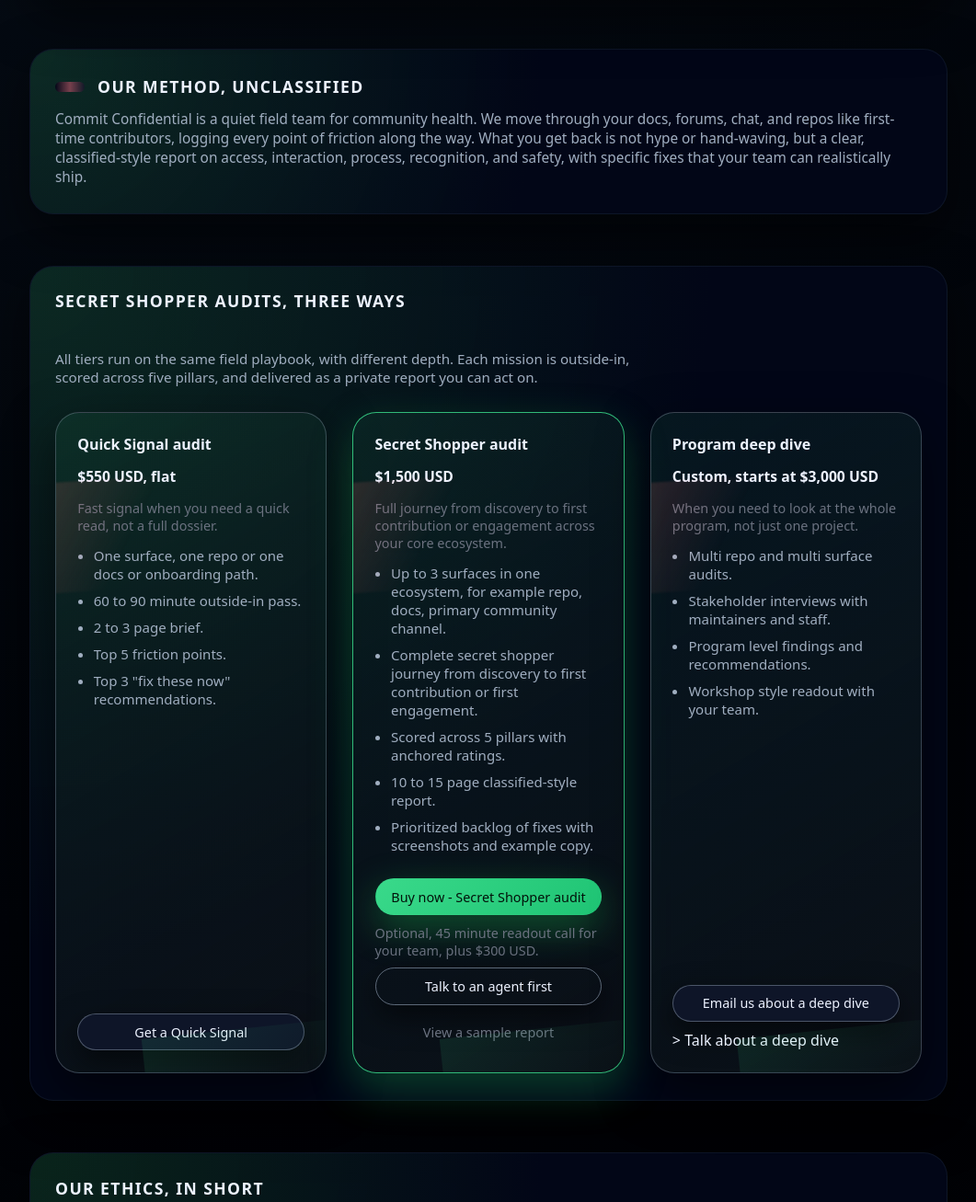
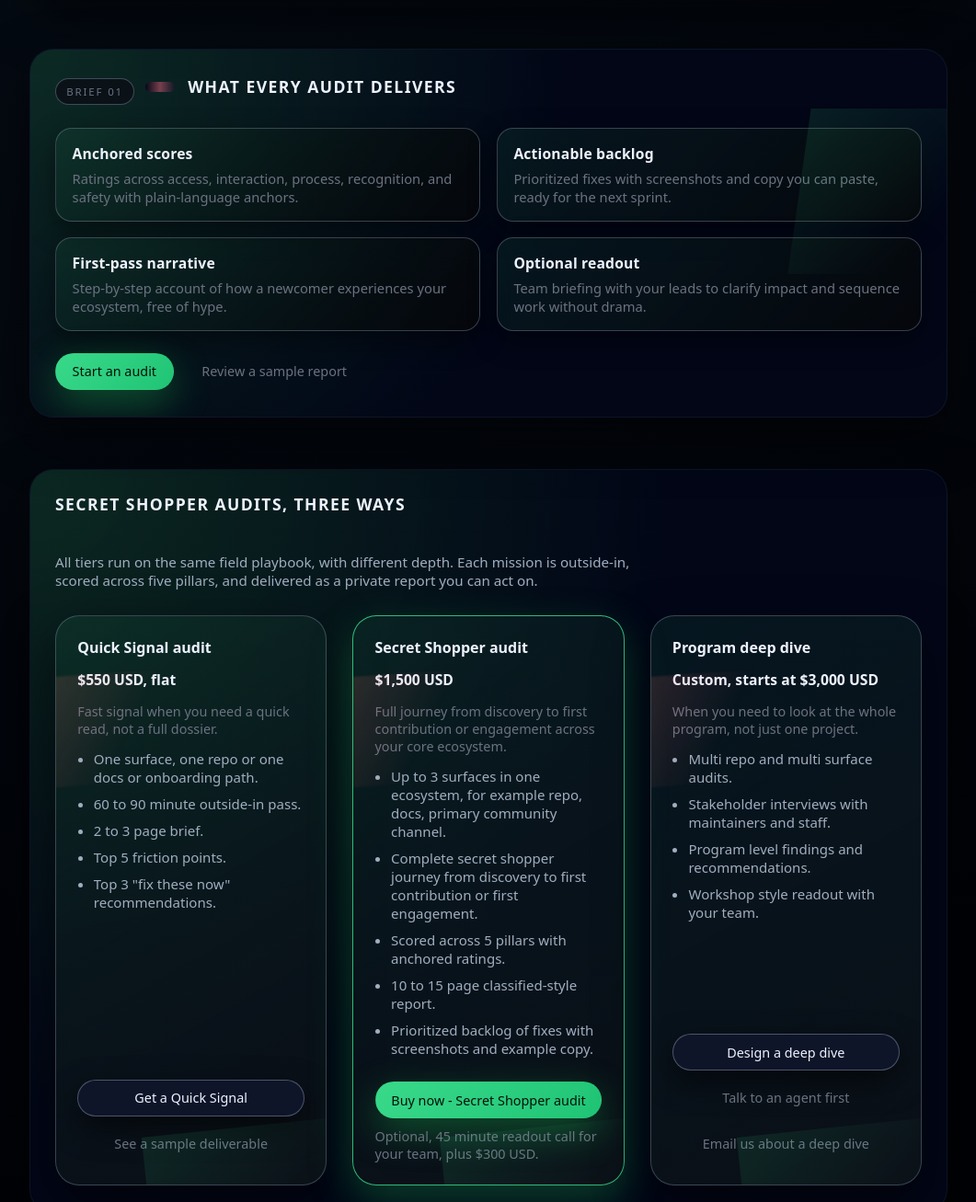
Before and after one commit to ReptarBar/reptarbar.github.io, a plain HTML site: page index.html in a window 1280 px wide. Shown: the part 924-2231 px from the top of the page at 92% size, without its empty margins (109-1170 px from the left). Drawn offline with Linux system fonts and the light colour scheme.

Commit message:
Refactor email links and update audit sections
Updated email links and call-to-action buttons for intro calls and audits. Added new content sections for audit deliverables and methods.

```diff
--- a/index.html
+++ b/index.html
@@ -72,7 +72,8 @@
               <div class="hero-cta-row">
               <a
                 class="btn btn-ghost"
-  href="mailto:info@commitconfidential.com?subject=Intro%20call%20request%20-%20Secret%20Shopper%20audit&body=Hi%20Commit%20Confidential%20team%2C%0A%0AI%27d%20like%20to%20book%20a%20short%20intro%20call%20to%20learn%20more%20about%20your%20Secret%20Shopper%20audit%20and%20see%20if%20it%27s%20a%20good%20fit%20for%20our%20community.%0A%0AWe%20are%20a%20%5Bbrief%20description%20of%20your%20org%5D%2C%20and%20I%27m%20particularly%20interested%20in%20what%20a%20first%20engagement%20could%20look%20like%20and%20what%20kind%20of%20outcomes%20we%20can%20expect.%0A%0APlease%20let%20me%20know%20a%20few%20time%20options%20for%20a%2020-30%20minute%20call%20in%20the%20next%20week%20or%20two.%0A%0ABest%2C%0A%5BYour%20name%5D">
+                href="mailto:info@commitconfidential.com?subject=Intro%20call%20-%20Secret%20Shopper%20audit&body=Hi%20Commit%20Confidential%20team%2C%0A%0AWe%27d%20like%20to%20book%20a%2020%E2%80%9330%20minute%20intro%20call%20to%20see%20if%20your%20Secret%20Shopper%20audit%20fits%20our%20community.%0A%0AOrg%20or%20project%3A%0ASurfaces%20we%20care%20about%3A%0AOur%20goal%20for%20the%20audit%3A%0ATiming%3A%0A%0APlease%20reply%20with%20two%20or%20three%20time%20options%20and%20anything%20you%20need%20from%20us%20before%20we%20meet.%0A%0AThanks%2C%0A%5BYour%20name%5D"
+              >
                 Book an intro call
               </a>
                 <a class="btn btn-secondary" href="#audit">
@@ -116,22 +117,46 @@
         </div>
       </section>
 
-      <!-- Method -->
+      <!-- Operation Brief -->
       <section class="section section-method">
         <div class="shell">
-          <div class="panel">
+            <div class="panel panel-brief">
+            <div class="panel-brief-header">
+              <div class="brief-tag">Brief 01</div>
               <h2 class="section-title">
                 <span class="title-redaction" aria-hidden="true"></span>
-              <span>Our method, unclassified</span>
+                <span>What every audit delivers</span>
               </h2>
+            </div>
 
-            <p class="section-body">
-              Commit Confidential is a quiet field team for community health. We move through your docs,
-              forums, chat, and repos like first-time contributors, logging every point of friction along
-              the way. What you get back is not hype or hand-waving, but a clear, classified-style report
-              on access, interaction, process, recognition, and safety, with specific fixes that your team
-              can realistically ship.
-            </p>
+                       <div class="brief-grid" aria-label="Audit deliverables">
+              <div class="brief-item">
+                <h3>Anchored scores</h3>
+                <p>Ratings across access, interaction, process, recognition, and safety with plain-language anchors.</p>
+              </div>
+              <div class="brief-item">
+                <h3>Actionable backlog</h3>
+                <p>Prioritized fixes with screenshots and copy you can paste, ready for the next sprint.</p>
+              </div>
+              <div class="brief-item">
+                <h3>First-pass narrative</h3>
+                <p>Step-by-step account of how a newcomer experiences your ecosystem, free of hype.</p>
+              </div>
+              <div class="brief-item">
+                <h3>Optional readout</h3>
+                <p>Team briefing with your leads to clarify impact and sequence work without drama.</p>
+              </div>
+            </div>
+
+            <div class="brief-cta">
+              <a
+                class="btn btn-primary"
+                href="mailto:info@commitconfidential.com?subject=Operation%20brief%20-%20start%20an%20audit&body=Hi%20Commit%20Confidential%20team%2C%0A%0AWe%20want%20to%20start%20an%20outside-in%20audit.%20Here%27s%20our%20context%3A%0A%0AOrg%20or%20project%20name%3A%0ASurfaces%20you%20care%20about%3A%0APreferred%20timeline%3A%0ASuccess%20looks%20like%3A%0A%0APlease%20confirm%20next%20steps%20and%20a%20time%20for%20a%20quick%20call.%0A%0A%5BYour%20name%5D"
+              >
+                Start an audit
+              </a>
+              <a class="btn btn-ghost" href="sample-report.html">Review a sample report</a>
+            </div>
           </div>
         </div>
       </section>
@@ -168,10 +193,11 @@
                 <div class="mission-cta">
                   <a
                     class="btn btn-secondary"
-                    href="mailto:michael@commitconfidential.com?subject=Quick%20Signal%20audit%20-%20Request&body=Thank%20you%20for%20your%20interest.%20Please%20tell%20me%20a%20little%20about%20your%20project%20and%20the%20surface%20you%20want%20reviewed.%0A%0ARepo%20or%20docs%20link%3A%0AContext%20or%20goal%3A%0APreferred%20timeline%3A"
+                                        href="mailto:michael@commitconfidential.com?subject=Quick%20Signal%20audit%20-%20start%20now&body=Hi%20Commit%20Confidential%20team%2C%0A%0AWe%20want%20a%20Quick%20Signal%20audit.%20Here%27s%20our%20context%3A%0A%0ASurface%20or%20repo%3A%0AWhat%20we%20want%20to%20learn%3A%0ADeadline%20or%20launch%20date%3A%0A%0APlease%20confirm%20next%20steps%20and%20when%20you%20can%20start.%0A%0A%5BYour%20name%5D"
                   >
                     Get a Quick Signal
                   </a>
+                                    <a class="btn btn-ghost" href="sample-report.html">See a sample deliverable</a>
                 </div>
               </div>
 
@@ -194,25 +220,13 @@
                 <div class="mission-cta">
                   <a
                     class="btn btn-primary btn-buy"
-                    href="mailto:michael@commitconfidential.com?subject=Secret%20Shopper%20audit%20-%20Purchase%20request&body=Tell%20me%20about%20your%20project%20and%20what%20you%20want%20to%20learn%20from%20the%20audit.%0A%0AOrg%20or%20project%20name%3A%0ASurfaces%20you%20want%20in%20scope%3A%0APreferred%20timeline%3A"
+                     href="mailto:michael@commitconfidential.com?subject=Secret%20Shopper%20audit%20-%20purchase&body=Hi%20Commit%20Confidential%2C%0A%0AWe%27re%20ready%20to%20book%20a%20Secret%20Shopper%20audit.%20Details%20below%3A%0A%0AOrg%20or%20project%20name%3A%0ASurfaces%20in%20scope%20(repos%2Fdocs%2Fcommunity)%3A%0APrimary%20goal%3A%0APreferred%20timeline%3A%0AStakeholders%20to%20loop%20in%3A%0A%0APlease%20confirm%20invoice%20details%20and%20earliest%20start%20date.%0A%0A%5BYour%20name%5D"
                   >
                     Buy now - Secret Shopper audit
                   </a>
                   <p class="mission-note">
                     Optional, 45 minute readout call for your team, plus $300 USD.
                   </p>
-                   <a
-                      class="btn btn-secondary btn-outline"
-                      href="mailto:info@commitconfidential.com?subject=Secret%20Shopper%20audit%20-%20Questions&body=Hi%20Commit%20Confidential%20team%2C%0A%0AI%27m%20interested%20in%20your%20Secret%20Shopper%20audit%20and%20have%20a%20few%20questions%20before%20moving%20forward.%0A%0AWe%20are%20a%20%5Bbrief%20description%20of%20your%20org%5D%2C%20and%20I%27d%20love%20to%20understand%20scope%2C%20pricing%2C%20and%20timeline.%0A%0ACould%20we%20schedule%20a%20short%20call%20to%20discuss%20fit%20and%20next%20steps%3F">
-                      Talk to an agent first
-                      </a>
-
-                  <a
-                    class="btn btn-ghost"
-                    href="sample-report.html"
-                  >
-                    View a sample report
-                  </a>
                 </div>
               </div>
 
@@ -234,12 +248,21 @@
                 <div class="mission-cta">
                   <a
                     class="btn btn-secondary"
-                  <a href="mailto:info@commitconfidential.com?subject=Program%20Deep%20Dive%20Inquiry&body=Hi%20Commit%20Confidential%20team%2C%20I%20would%20like%20to%20schedule%20a%20deep%20dive%20into%20your%20secret%20shopper%20audit%20program.%0D%0A%0D%0AWe%20are%20a%20%5Bbrief%20description%20of%20your%20org%5D%2C%20and%20I%20am%20especially%20interested%20in%20how%20your%20outside%20in%20review%20would%20apply%20to%20our%20community.%0D%0A%0D%0ACould%20you%20share%20next%20steps%20and%20a%20few%20time%20options%20for%20a%20call%20in%20the%20next%20two%20weeks%3F">
+                 href="mailto:info@commitconfidential.com?subject=Program%20Deep%20Dive%20-%20design%20scope&body=Hi%20Commit%20Confidential%2C%0A%0AWe%20need%20a%20custom%20program%20deep%20dive.%20Here%20are%20the%20essentials%3A%0A%0AOrg%20or%20program%20name%3A%0ASurfaces%20and%20teams%20in%20scope%3A%0AWhat%20we%20want%20to%20improve%3A%0AStakeholders%20and%20decision%20makers%3A%0ADesired%20timeline%3A%0A%0APlease%20share%20the%20right%20starting%20format%20and%20available%20times%20for%20a%20planning%20call.%0A%0A%5BYour%20name%5D"
+                  >
+                    Design a deep dive
+                  </a>
+                  <a
+                    class="btn btn-ghost"
+                    href="mailto:info@commitconfidential.com?subject=Program%20deep%20dive%20-%20talk%20first&body=Hi%20Commit%20Confidential%20team%2C%0A%0AWe%27re%20considering%20a%20program-level%20engagement%20and%20would%20like%20a%20short%20call%20to%20validate%20fit%20and%20scope.%0A%0AOrg%20or%20program%20name%3A%0AKey%20surfaces%20or%20channels%3A%0ATimeline%3A%0AWho%27s%20on%20the%20call%3A%0A%0APlease%20send%20two%20or%20three%20times%20that%20work.%0A%0AThank%20you%2C%0A%5BYour%20name%5D"
+                  >
+                    Talk to an agent first
+                  </a>
+                  <a
+                    class="btn btn-ghost"
+                    href="mailto:info@commitconfidential.com?subject=Program%20Deep%20Dive%20Inquiry&body=Hi%20Commit%20Confidential%20team%2C%20I%20would%20like%20to%20schedule%20a%20deep%20dive%20into%20your%20secret%20shopper%20audit%20program.%0D%0A%0D%0AWe%20are%20a%20%5Bbrief%20description%20of%20your%20org%5D%2C%20and%20I%20am%20especially%20interested%20in%20how%20your%20outside%20in%20review%20would%20apply%20to%20our%20community.%0D%0A%0D%0ACould%20you%20share%20next%20steps%20and%20a%20few%20time%20options%20for%20a%20call%20in%20the%20next%20two%20weeks%3F"
+                  >
                     Email us about a deep dive
-</a>
-
-                  >
-                    Talk about a deep dive
                   </a>
                 </div>
               </div>
@@ -273,14 +296,19 @@
             </p>
 
             <div class="cta-row">
-              <a class="btn btn-primary" href="https://forms.gle/zzaFRfBkLYontcfm7" target="_blank" rel="noreferrer">
+              <a class="btn btn-primary" href="https://forms.gle/CaibHpYWpKjhevXi9" target="_blank" rel="noreferrer">
                 Submit via Google Form
               </a>
-              <a class="btn btn-secondary" href="mailto:report@commit-confidential.org">
+                 <a
+                class="btn btn-secondary"
+                href="mailto:report@commit-confidential.org?subject=Agent%20Field%20Report&body=Agent%20ID%20(if%20assigned)%3A%0AMission%20or%20community%3A%0AObservations%20(high-level)%3A%0AKey%203%20issues%3A%0AEvidence%20or%20links%3A%0ASafety%20notes%20(if%20any)%3A%0A%0ATell%20us%20if%20you%20want%20follow-up%20or%20to%20stay%20anonymous."
+              >
                 Email your report
               </a>
-              <a class="btn btn-ghost" href="mailto:AgentID@commit-confidential.org?subject=Agent%20ID%20request">
-                Request Agent ID
+                            <a
+                class="btn btn-ghost"
+                href="mailto:AgentID@commit-confidential.org?subject=Agent%20ID%20request&body=Hi%20Commit%20Confidential%2C%0A%0AI%20need%20an%20Agent%20ID%20for%20field%20reporting.%0A%0AName%20or%20handle%3A%0ACommunity%20focus%3A%0AExperience%20doing%20reviews%3A%0AAny%20safety%20constraints%3A%0A%0AThanks%2C%0A%5BYour%20name%20or%20alias%5D"
+              >
               </a>
               <a class="btn btn-ghost" href="report-template.md">
                 Download markdown template
```
Lines whose indentation alone changed are shown as unchanged.
